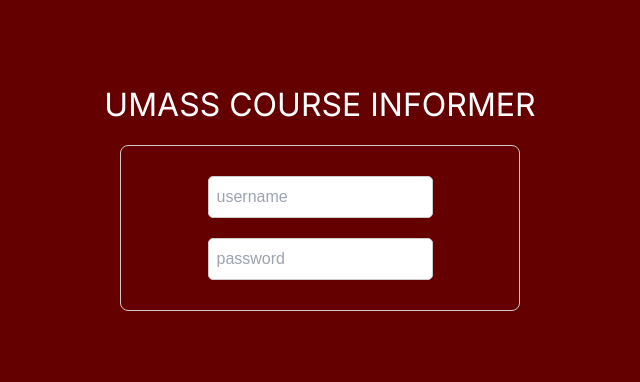
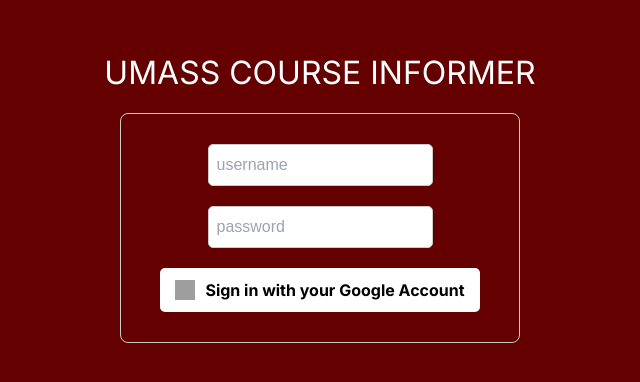
Before and after one commit to Reckless-Push/course_informer, a Next.js app in the folder my-app/: page /login in a window 1280 px wide. Shown: the part 212-594 px from the top of the page, without its empty margins (320-960 px from the left). Built offline with nearby package versions, Linux system fonts and the light colour scheme; grey boxes are pictures that could not be loaded.

Commit message:
Add Google Sign In button

```diff
--- /dev/null
+++ b/my-app/src/app/components/GoogleSignInButton.tsx
@@ -0,0 +1,19 @@
+import React from "react"
+import styles from "./css/googleSignInButton.module.css";
+
+const GoogleSignInButton = () => {
+    return (
+        <div id="google-signin-button" className={styles['google-button']}>
+          <div className={styles['google-icon-wrapper']}>
+            <img
+              className={styles['google-icon']}
+              src="https://upload.wikimedia.org/wikipedia/commons/5/53/Google_%22G%22_Logo.svg"
+              alt="Google logo"
+            />
+          </div>
+          <span className={styles['button-text']}>Sign in with your Google Account</span>
+        </div>
+      );
+}
+
+export default GoogleSignInButton;
--- /dev/null
+++ b/my-app/src/app/components/css/googleSignInButton.module.css
@@ -0,0 +1,33 @@
+/* Style for Google Sign-In button */
+.google-button {
+    display: inline-flex;
+    align-items: center;
+    border: none;
+    border-radius: 5px;
+    padding: 10px 15px;
+    cursor: pointer;
+    transition: background-color 0.3s ease;
+    background-color: #fff; /* White background */
+    color: #000; /* Black text */
+  }
+
+  .google-button:hover {
+    background-color: #f2f2f2; /* Light gray on hover */
+  }
+
+  .google-icon-wrapper {
+    width: 20px;
+    height: 20px;
+    margin-right: 10px;
+  }
+
+  .google-icon {
+    width: 100%;
+    height: 100%;
+  }
+
+  .button-text {
+    font-size: 16px;
+    font-weight: bold;
+    color: inherit; /* Inherits parent color (black) */
+  }
--- a/my-app/src/app/login/page.tsx
+++ b/my-app/src/app/login/page.tsx
@@ -2,6 +2,7 @@
 import React, { useState } from 'react';
 import './login.css';
 import InputField from '../components/InputField';
+import GoogleSignInButton from '../components/GoogleSignInButton';
 
 const LoginPage = () => {
   const [username, setUsername] = useState('');
@@ -23,6 +24,7 @@
           value={password}
           onChange={(e) => setPassword(e.target.value)}
         />
+        <GoogleSignInButton />
       </form>
     </div>
   );
```
